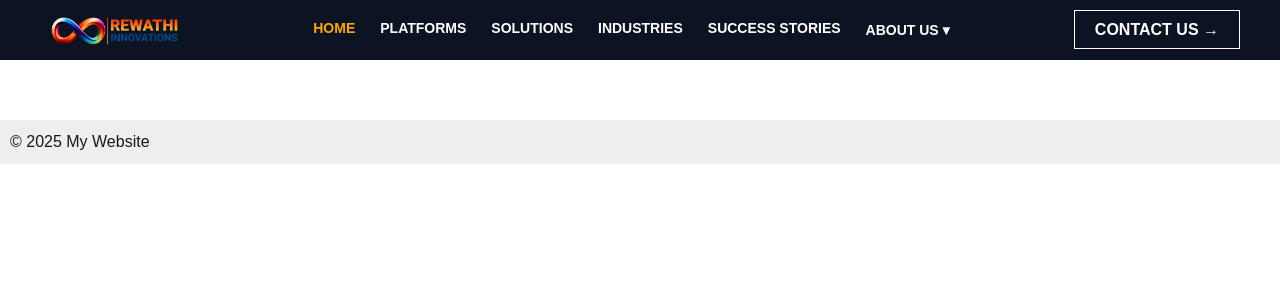
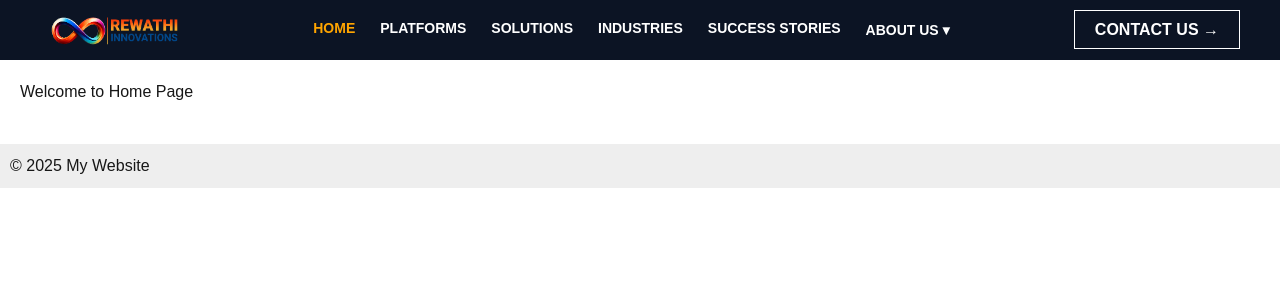
Before and after one commit to sanwarmalkumawatrewathi-spec/rewathi-com, a Next.js app: page / in a window 1280 px wide. Shown: the top 300 px of the page. Built offline with nearby package versions, Linux system fonts and the light colour scheme.

Commit message:
Routing change

```diff
--- a/src/app/page.tsx
+++ b/src/app/page.tsx
@@ -9,6 +9,7 @@
 import Company from "./pages/Company";
 import Stories from "./pages/Stories";
 import Solutions from "./pages/Solutions";
+import Home from "./pages/Home";
 
 
 
@@ -20,12 +21,13 @@
 
 import { Routes, Route } from "react-router-dom";
 
-export default function Home() {
+export default function App() {
   return (
     <BrowserRouter>
       <Header />
       <main style={{ padding: "20px" }}>
         <Routes>
+          <Route path="/" element={<Home />} />
           <Route path="/about" element={<About />} />
           <Route path="/industries" element={<Industries />} />
           <Route path="/about/careers" element={<Careers />} />
```
